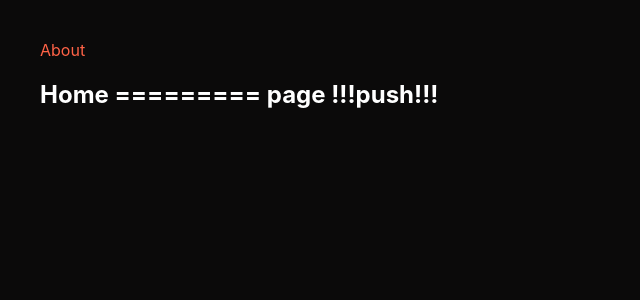
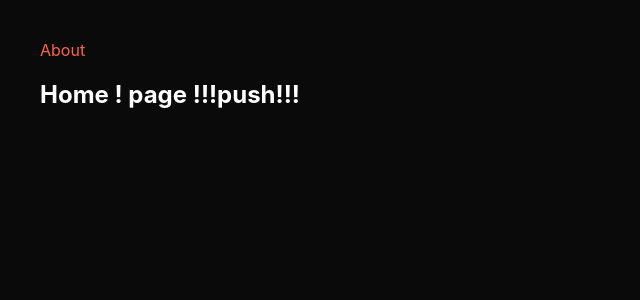
Before and after one commit to yasin7a/testpwa, a Next.js app: page / in a window 1280 px wide. Shown: the top 300 px of the page, without its empty margins (0-640 px from the left). Built offline with nearby package versions, Linux system fonts and the light colour scheme.

Commit message:
asedfasd

```diff
--- a/pages/index.js
+++ b/pages/index.js
@@ -59,7 +59,7 @@ export default function Home() {
       <Link href="/about">
         <a> About </a>
       </Link>
-      <h2>Home ========= page !!!push!!!</h2>
+      <h2>Home ! page !!!push!!!</h2>
       {!loading &&
         (skip ||
           (installable && (
```
